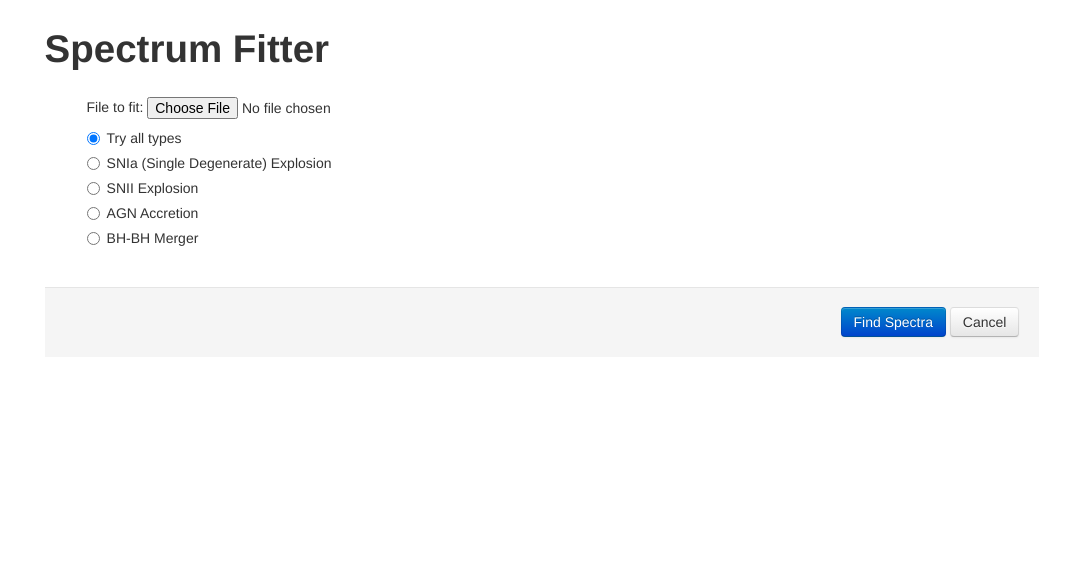
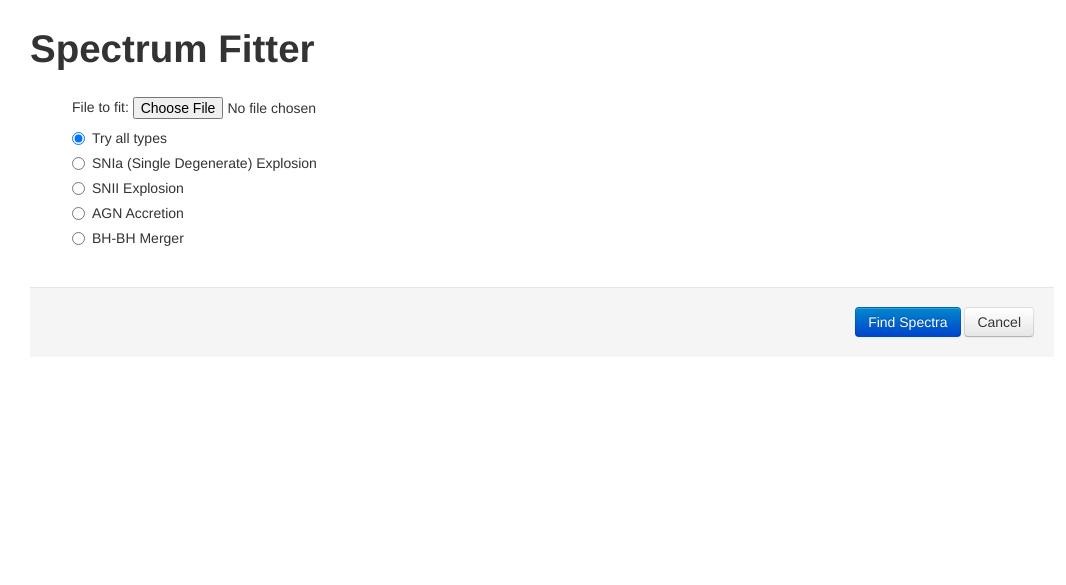
Before and after one commit to shreddd/odetta, a Django app: page /fitter/ in a window 1280 px wide. Shown: the part 215-800 px from the top of the page, without its empty margins (98-1164 px from the left). Run offline with Django 3.2, Linux system fonts and the light colour scheme; parts of the project's set-up code (start-up, migrations or seed data) failed here and were passed over.

Commit message:
changed some css for base

```diff
--- a/static/css/base.css
+++ b/static/css/base.css
@@ -6,7 +6,7 @@
     padding:0 40px;
 }
 .container{
-    width:1200px;
+    width:1024px;
 }
 .navbar .container{
     width:1200px;
--- a/templates/about.html
+++ b/templates/about.html
@@ -13,7 +13,7 @@
 {% endblock head %}
 
 {% block content %}
-<div class = "span10 offset1">
+<div class = "span12">
 	<h1>About Us</h1>
 	<h3 id="odetta">What is ODETTA</h3>
 	<p>
--- a/templates/fitter_form.html
+++ b/templates/fitter_form.html
@@ -15,7 +15,7 @@
 {% endblock head %}
 
 {% block content %}
-	<div class="span10 offset1">
+	<div class="span12">
 		<h1>Spectrum Fitter</h1>
 		<form action"{% url 'odetta.views.fitter' %}" method="post" enctype="multipart/form-data">
 			{% csrf_token %}
--- a/templates/list_view.html
+++ b/templates/list_view.html
@@ -12,7 +12,7 @@
 {% endblock %}
 
 {% block content %}
-<div class = "span10 offset1">
+<div class = "span12">
     <div class="row-fluid">
         <div class="span12">
             <ul class="breadcrumb">
```
